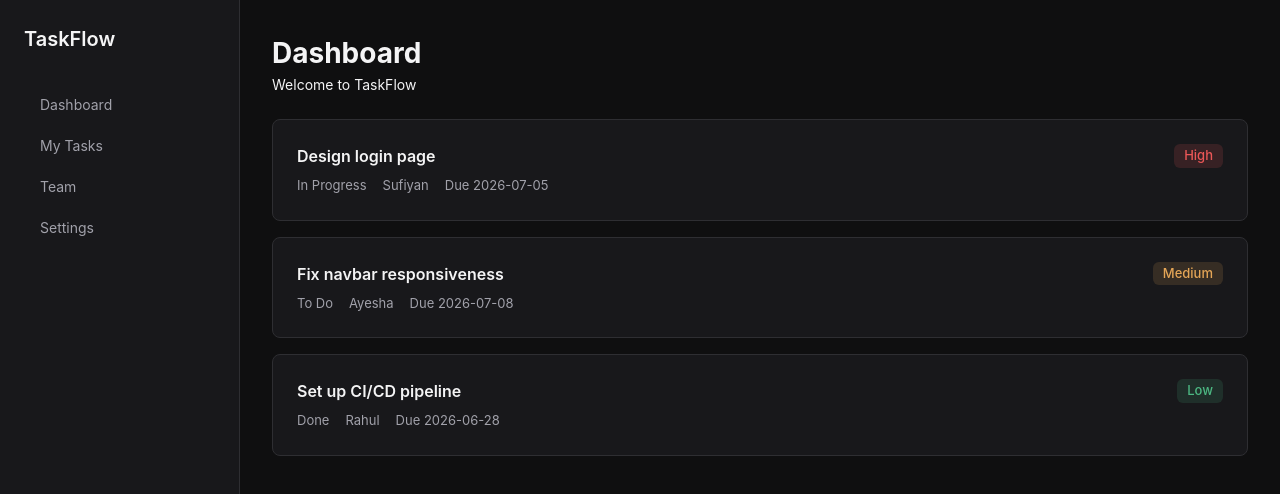
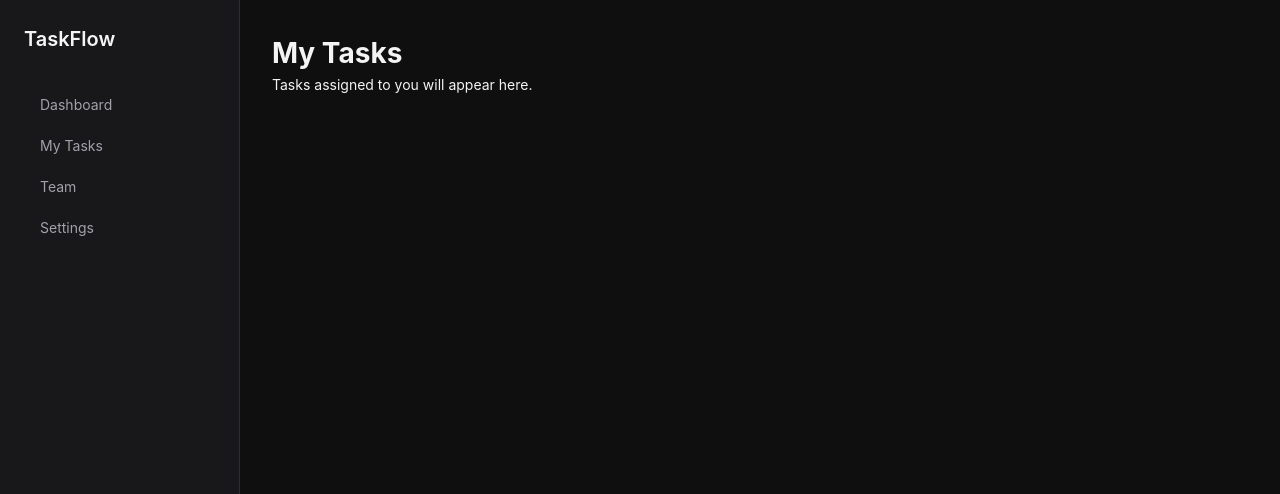
Before and after one commit to sufiyanabbu/taskflow, a React (Create React App) app: page /my-tasks in a window 1280 px wide. Shown: the top 494 px of the page. Built offline with nearby package versions, Linux system fonts and the light colour scheme.

Commit message:
feat: add React Router with Dashboard, MyTasks, Team, Settings pages

```diff
--- a/package.json
+++ b/package.json
@@ -7,8 +7,9 @@
     "@testing-library/jest-dom": "^6.9.1",
     "@testing-library/react": "^16.3.2",
     "@testing-library/user-event": "^13.5.0",
-    "react": "^19.2.7",
-    "react-dom": "^19.2.7",
+    "react": "^18.3.1",
+    "react-dom": "^18.3.1",
+    "react-router-dom": "^6.30.4",
     "react-scripts": "5.0.1",
     "web-vitals": "^2.1.4"
   },
--- a/src/App.js
+++ b/src/App.js
@@ -1,73 +1,23 @@
+import { BrowserRouter, Routes, Route } from 'react-router-dom';
 import AppLayout from './components/Layout/AppLayout';
-import TaskCard from './components/Card/TaskCard';
-import tasks from './data/tasks';
+import Dashboard from './pages/Dashboard/Dashboard';
+import MyTasks from './pages/MyTasks/MyTasks';
+import Team from './pages/Team/Team';
+import Settings from './pages/Settings/Settings';
 
 function App() {
   return (
-    <AppLayout>
-      <h1>Dashboard</h1>
-      <p>Welcome to TaskFlow</p>
-
-      <div style={{ marginTop: '24px' }}>
-        {tasks.map((task) => (
-          <TaskCard key={task.id} task={task} />
-        ))}
-      </div>
-    </AppLayout>
+    <BrowserRouter>
+      <AppLayout>
+        <Routes>
+          <Route path="/" element={<Dashboard />} />
+          <Route path="/my-tasks" element={<MyTasks />} />
+          <Route path="/team" element={<Team />} />
+          <Route path="/settings" element={<Settings />} />
+        </Routes>
+      </AppLayout>
+    </BrowserRouter>
   );
 }
 
 export default App;
-
-
-
-
-
-
-
-
-
-
-// import AppLayout from './components/Layout/AppLayout';
-// import Button from './components/Button/Button';
-// import Card from './components/Card/Card';
-
-// function App() {
-//   return (
-//     <AppLayout>
-//       <h1>Dashboard</h1>
-//       <p>Welcome to TaskFlow</p>
-
-//       <div style={{ marginTop: '24px', display: 'flex', gap: '12px' }}>
-//         <Button variant="primary">Create Task</Button>
-//         <Button variant="secondary">Cancel</Button>
-//         <Button variant="danger">Delete</Button>
-//       </div>
-
-//       <Card className="" >
-//         <h3>Sample Card</h3>
-//         <p>This is what a card looks like.</p>
-//       </Card>
-//     </AppLayout>
-//   );
-// }
-
-// export default App;
-
-
-
-
-
-
-// import AppLayout from './components/Layout/AppLayout';
-
-// function App() {
-//   return (
-//     <AppLayout>
-//       <h1>Dashboard</h1>
-//       <p>Welcome to TaskFlow</p>
-//     </AppLayout>
-//   );
-// }
-
-// export default App;
--- a/src/components/Sidebar/Sidebar.js
+++ b/src/components/Sidebar/Sidebar.js
@@ -1,3 +1,4 @@
+import { NavLink } from 'react-router-dom';
 import styles from './Sidebar.module.css';
 
 function Sidebar() {
@@ -6,10 +7,10 @@ function Sidebar() {
       <div className={styles.logo}>TaskFlow</div>
 
       <nav className={styles.nav}>
-        <a href="#" className={styles.navLink}>Dashboard</a>
-        <a href="#" className={styles.navLink}>My Tasks</a>
-        <a href="#" className={styles.navLink}>Team</a>
-        <a href="#" className={styles.navLink}>Settings</a>
+        <NavLink to="/" className={styles.navLink}>Dashboard</NavLink>
+        <NavLink to="/my-tasks" className={styles.navLink}>My Tasks</NavLink>
+        <NavLink to="/team" className={styles.navLink}>Team</NavLink>
+        <NavLink to="/settings" className={styles.navLink}>Settings</NavLink>
       </nav>
     </aside>
   );
--- /dev/null
+++ b/src/pages/Dashboard/Dashboard.js
@@ -0,0 +1,19 @@
+import TaskCard from '../../components/Card/TaskCard';
+import tasks from '../../data/tasks';
+
+function Dashboard() {
+  return (
+    <div>
+      <h1>Dashboard</h1>
+      <p>Welcome to TaskFlow</p>
+
+      <div style={{ marginTop: '24px' }}>
+        {tasks.map((task) => (
+          <TaskCard key={task.id} task={task} />
+        ))}
+      </div>
+    </div>
+  );
+}
+
+export default Dashboard;
--- /dev/null
+++ b/src/pages/MyTasks/MyTasks.js
@@ -0,0 +1,10 @@
+function MyTasks() {
+  return (
+    <div>
+      <h1>My Tasks</h1>
+      <p>Tasks assigned to you will appear here.</p>
+    </div>
+  );
+}
+
+export default MyTasks;
--- /dev/null
+++ b/src/pages/Settings/Settings.js
@@ -0,0 +1,10 @@
+function Settings() {
+  return (
+    <div>
+      <h1>Settings</h1>
+      <p>App settings will appear here.</p>
+    </div>
+  );
+}
+
+export default Settings;
--- /dev/null
+++ b/src/pages/Team/Team.js
@@ -0,0 +1,10 @@
+function Team() {
+  return (
+    <div>
+      <h1>Team</h1>
+      <p>Team members will appear here.</p>
+    </div>
+  );
+}
+
+export default Team;
```
Also changed, not shown: 1 other file (tests, documents, lock files or other folders).
